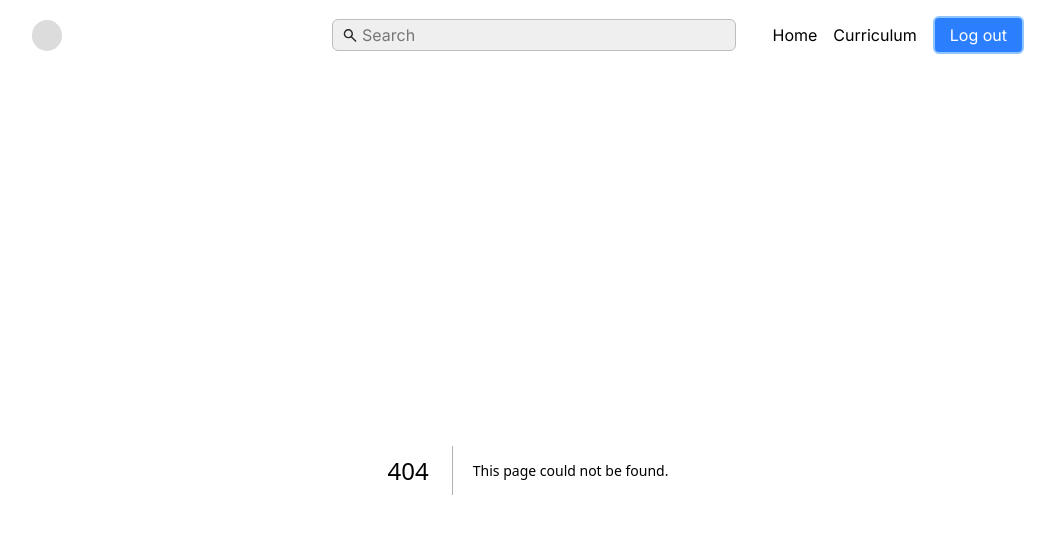
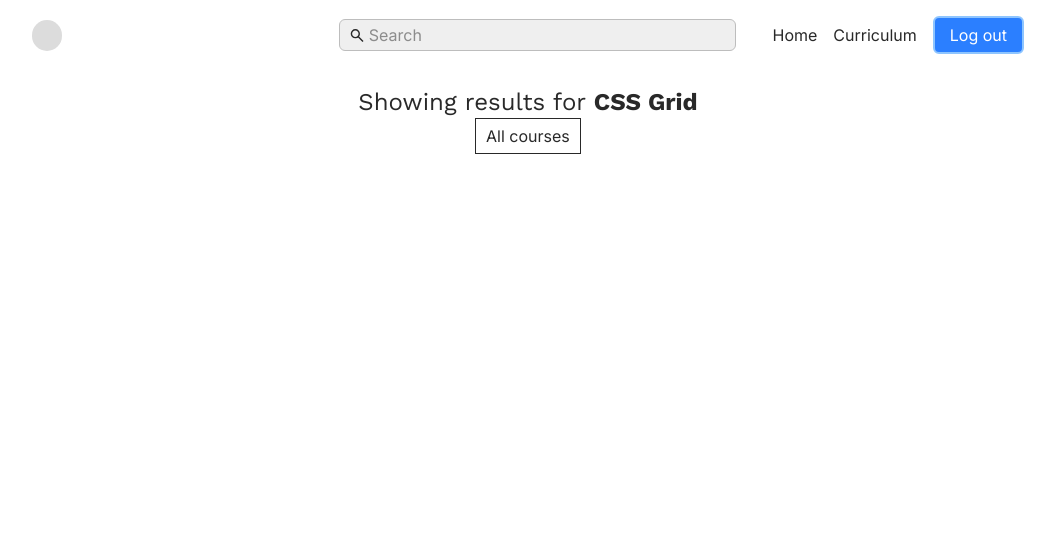
Before and after one commit to eroblaze/ellentis-vet, a Next.js app: page /search in a window 1280 px wide. Before the commit this address had no page. Shown: the top 534 px of the page, without its empty margins (112-1167 px from the left). Built offline with nearby package versions, Linux system fonts and the light colour scheme.

Commit message:
on the search page

```diff
--- /dev/null
+++ b/app/search/page.tsx
@@ -0,0 +1,15 @@
+export default function Search() {
+  return (
+    <main className="container flex flex-col items-center">
+      <h1 className="font-work-sans text-xl md:text-2xl">
+        Showing results for <span className="font-bold">CSS Grid</span>
+      </h1>
+      <select name="courses" id="courses-select" className="appearance-none border-1 px-[10px] py-[5px]">
+        <option value="all">All courses</option>
+        <option value="html">HTML</option>
+        <option value="css">CSS</option>
+        <option value="js">JavaScript</option>
+      </select>
+    </main>
+  );
+}
--- a/components/Header.tsx
+++ b/components/Header.tsx
@@ -17,7 +17,7 @@ export default function () {
           ref={menuRef}
           className="max-md:bg-my-white-50 hidden w-full items-center max-md:fixed max-md:inset-0 max-md:min-h-screen max-md:flex-col max-md:gap-[30px] max-md:px-[16px] max-md:pt-[80px] md:grid md:grid-cols-[1fr_auto] md:gap-[36px]">
           {/*<Search className="990px:w-[430px] md:max-830px:w-[min(100%,280px)] flex md:ml-[23%]" /> */}
-          <Search className="930px:w-[60%] justify-self-end md:w-[calc(15vw+20%)]" />
+          <Search className="930px:w-[59%] justify-self-end md:w-[55%]" />
           <ul className="md:max-990px:gap-[10px] flex items-center gap-[16px] max-md:w-full max-md:flex-col">
             <li>
               <a href="/">Home</a>
```
